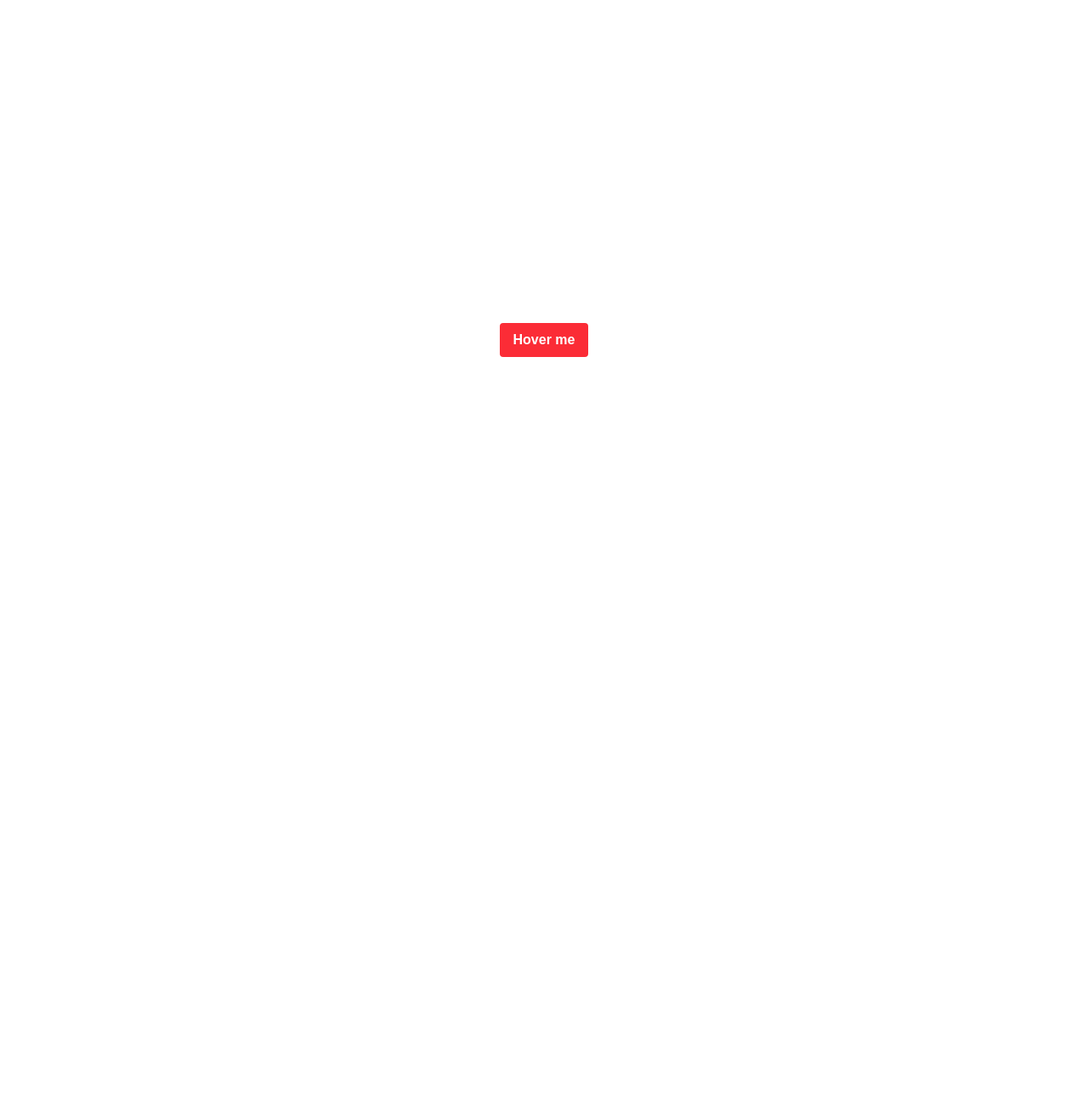
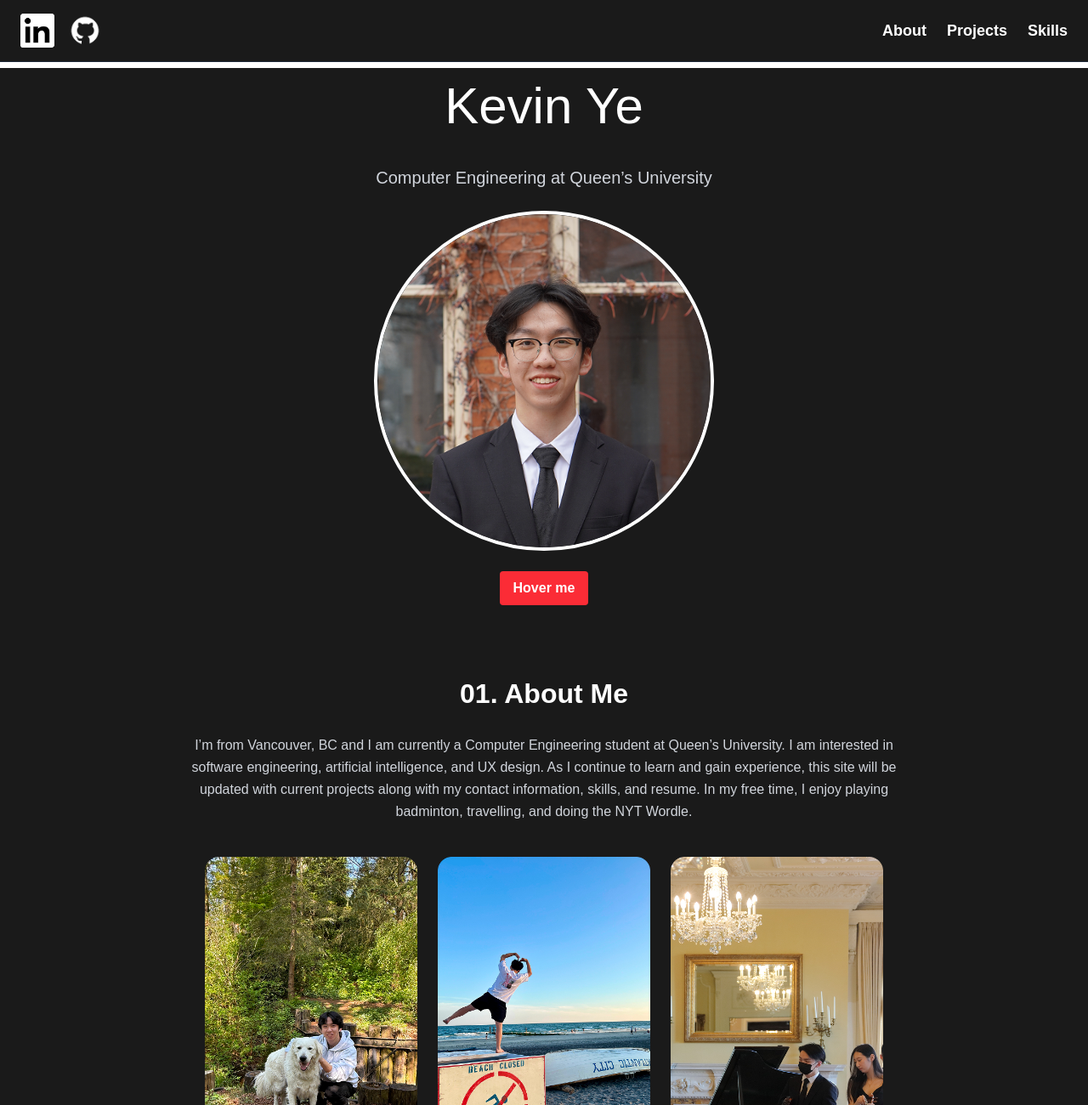
Before and after one commit to kzy0525/website, a Next.js app: page / in a window 1280 px wide. Shown: the top 1300 px of the page at 85% size. Before the commit the page ends 800 px from the top, so only its background shows below. Built offline with nearby package versions, Linux system fonts and the light colour scheme; a web font is replaced by a local one.

Commit message:
hover issue test

```diff
--- a/src/app/page.js
+++ b/src/app/page.js
@@ -1,165 +1,155 @@
-// import Image from "next/image";
-
-// export default function Home() {
-//   return (
-//     <div className="bg-[#1A1A1A] text-white font-[var(--font-cantata)] scroll-smooth">
-
-//       {/* --- Fixed Nav Bar --- */}
-//       <nav className="fixed top-0 left-0 w-full z-50 bg-[#1A1A1A] flex items-center justify-between px-6 py-4 border-b border-gray-800">
-//         <div className="flex items-center space-x-4">
-//           <a href="https://linkedin.com/in/kevinye0525" target="_blank" rel="noopener noreferrer">
-//             <Image src="/linkedin.png" alt="LinkedIn" width={40} height={40} />
-//           </a>
-//           <a href="https://github.com/kzy0525" target="_blank" rel="noopener noreferrer">
-//             <Image src="/github.png" alt="GitHub" width={40} height={40} />
-//           </a>
-//         </div>
-//         <div className="flex space-x-6 text-lg font-semibold">
-//           <a href="#about" className="hover:underline">About</a>
-//           <a href="#projects" className="hover:underline">Projects</a>
-//           <a href="#skills" className="hover:underline">Skills</a>
-//         </div>
-//       </nav>
-
-//       {/* --- Hero Section --- */}
-//       <main className="flex flex-col items-center text-center mt-20 px-4 space-y-6">
-//         <h1 className="text-[60px]">Kevin Ye</h1>
-//         <p className="text-[20px] text-gray-300">Computer Engineering at Queen’s University</p>
-//         <div className="w-[400px] h-[400px] rounded-full overflow-hidden border-4 border-white">
-//           <Image
-//             src="/headshot.png"
-//             alt="Kevin Ye"
-//             width={500}
-//             height={500}
-//             objectFit="cover"
-//           />
-//         </div>
-//           {/* 🔧 Hover Test */}
-//           <button className="bg-red-500 hover:bg-blue-700 text-white font-bold py-2 px-4 rounded">
-//             Hover me
-//           </button>
-
-
-//       </main>
-
-//       {/* --- About Section --- */}
-//       <section id="about" className="text-center px-6 py-20 max-w-4xl mx-auto">
-//         <h2 className="text-[32px] font-bold mb-6">01. About Me</h2>
-//         <p className="text-gray-300 leading-relaxed mb-10">
-//           I’m from Vancouver, BC and I am currently a Computer Engineering student at Queen’s University.
-//           I am interested in software engineering, artificial intelligence, and UX design. As I continue to learn
-//           and gain experience, this site will be updated with current projects along with my contact information,
-//           skills, and resume. In my free time, I enjoy playing badminton, travelling, and doing the NYT Wordle.
-//         </p>
-//         <div className="flex flex-wrap justify-center gap-6">
-//           <Image src="/tofu.png" alt="Dog" width={250} height={250} className="rounded-lg" />
-//           <Image src="/beach.png" alt="Beach lift" width={250} height={250} className="rounded-lg" />
-//           <Image src="/violin.png" alt="Piano" width={250} height={250} className="rounded-lg" />
-//         </div>
-//       </section>
-
-//       {/* --- Projects Section --- */}
-//       <section id="projects" className="text-center px-6 py-20 max-w-6xl mx-auto font-[var(--font-cantata)]">
-//         <h2 className="text-[32px] font-bold mb-4">02. Projects</h2>
-//         <p className="text-white mb-12">Some past projects I’ve worked on</p>
-
-//         <div className="grid grid-cols-1 sm:grid-cols-2 gap-10 place-items-center">
-//           {/* --- Project 1 --- */}
-//           <a
-//             href="https://example.com/machine-vision"
-//             target="_blank"
-//             rel="noopener noreferrer"
-//             className="relative group w-full max-w-sm rounded-2xl overflow-hidden shadow-lg"
-//           >
-//             <Image
-//               src="/qhdt.png"
-//               alt="Machine Vision Sensor System"
-//               width={400}
-//               height={400}
-//               className="object-cover transition duration-300 ease-in-out group-hover:brightness-50"
-//             />
-//             <div className="absolute inset-0 flex flex-col items-center justify-center text-center text-white opacity-0 group-hover:opacity-100 transition duration-300 bg-black/20">
-//               <p className="text-sm text-gray-300 mb-1">Feb 2024</p>
-//               <h3 className="text-2xl font-semibold">Machine Vision Sensor System</h3>
-//               <p className="text-sm text-gray-300 mt-1">ML, Full-stack</p>
-//             </div>
-//           </a>
-
-//           {/* --- Project 2 --- */}
-//           <a
-//             href="https://example.com/atmos"
-//             target="_blank"
-//             rel="noopener noreferrer"
-//             className="relative group w-full max-w-sm rounded-2xl overflow-hidden shadow-lg"
-//           >
-//             <Image
-//               src="/atmos.png"
-//               alt="Atmos"
-//               width={400}
-//               height={400}
-//               className="object-cover transition duration-300 ease-in-out group-hover:brightness-50"
-//             />
-//             <div className="absolute inset-0 flex flex-col items-center justify-center text-center text-white opacity-0 group-hover:opacity-100 transition duration-300 bg-black/20">
-//               <p className="text-sm text-gray-300 mb-1">Jan 2024</p>
-//               <h3 className="text-2xl font-semibold">Atmos</h3>
-//               <p className="text-sm text-gray-300 mt-1">Hardware, Full-stack</p>
-//             </div>
-//           </a>
-
-//           {/* --- Project 3 --- */}
-//           <a
-//             href="https://example.com/club-site"
-//             target="_blank"
-//             rel="noopener noreferrer"
-//             className="relative group w-full max-w-sm rounded-2xl overflow-hidden shadow-lg"
-//           >
-//             <Image
-//               src="/inqubateweb.png"
-//               alt="University Club Website"
-//               width={400}
-//               height={400}
-//               className="object-cover transition duration-300 ease-in-out group-hover:brightness-50"
-//             />
-//             <div className="absolute inset-0 flex flex-col items-center justify-center text-center text-white opacity-0 group-hover:opacity-100 transition duration-300 bg-black/20">
-//               <p className="text-sm text-gray-300 mb-1">Nov 2023</p>
-//               <h3 className="text-2xl font-semibold">University Club Website</h3>
-//               <p className="text-sm text-gray-300 mt-1">UX, Front-end</p>
-//             </div>
-//           </a>
-
-//           {/* --- Project 4 --- */}
-//           <a
-//             href="https://example.com/nomad"
-//             target="_blank"
-//             rel="noopener noreferrer"
-//             className="relative group w-full max-w-sm rounded-2xl overflow-hidden shadow-lg"
-//           >
-//             <Image
-//               src="/nomad.png"
-//               alt="Nomad"
-//               width={400}
-//               height={400}
-//               className="object-cover transition duration-300 ease-in-out group-hover:brightness-50"
-//             />
-//             <div className="absolute inset-0 flex flex-col items-center justify-center text-center text-white opacity-0 group-hover:opacity-100 transition duration-300 bg-black/20">
-//               <p className="text-sm text-gray-300 mb-1">March 2024</p>
-//               <h3 className="text-2xl font-semibold">Nomad</h3>
-//               <p className="text-sm text-gray-300 mt-1">UX</p>
-//             </div>
-//           </a>
-//         </div>
-//       </section>
-
-//     </div>
-//   );
-// }
+import Image from "next/image";
 
 export default function Home() {
   return (
-    <main className="h-screen flex justify-center items-center">
-      <button className="bg-red-500 hover:bg-blue-700 text-white font-bold py-2 px-4 rounded">
-        Hover me
-      </button>
-    </main>
+    <div className="bg-[#1A1A1A] text-white font-[var(--font-cantata)] scroll-smooth">
+
+      {/* --- Fixed Nav Bar --- */}
+      <nav className="fixed top-0 left-0 w-full z-50 bg-[#1A1A1A] flex items-center justify-between px-6 py-4 border-b border-gray-800">
+        <div className="flex items-center space-x-4">
+          <a href="https://linkedin.com/in/kevinye0525" target="_blank" rel="noopener noreferrer">
+            <Image src="/linkedin.png" alt="LinkedIn" width={40} height={40} />
+          </a>
+          <a href="https://github.com/kzy0525" target="_blank" rel="noopener noreferrer">
+            <Image src="/github.png" alt="GitHub" width={40} height={40} />
+          </a>
+        </div>
+        <div className="flex space-x-6 text-lg font-semibold">
+          <a href="#about" className="hover:underline">About</a>
+          <a href="#projects" className="hover:underline">Projects</a>
+          <a href="#skills" className="hover:underline">Skills</a>
+        </div>
+      </nav>
+
+      {/* --- Hero Section --- */}
+      <main className="flex flex-col items-center text-center mt-20 px-4 space-y-6">
+        <h1 className="text-[60px]">Kevin Ye</h1>
+        <p className="text-[20px] text-gray-300">Computer Engineering at Queen’s University</p>
+        <div className="w-[400px] h-[400px] rounded-full overflow-hidden border-4 border-white">
+          <Image
+            src="/headshot.png"
+            alt="Kevin Ye"
+            width={500}
+            height={500}
+            objectFit="cover"
+          />
+        </div>
+          {/* 🔧 Hover Test */}
+          <button className="bg-red-500 hover:bg-blue-700 text-white font-bold py-2 px-4 rounded">
+            Hover me
+          </button>
+
+
+      </main>
+
+      {/* --- About Section --- */}
+      <section id="about" className="text-center px-6 py-20 max-w-4xl mx-auto">
+        <h2 className="text-[32px] font-bold mb-6">01. About Me</h2>
+        <p className="text-gray-300 leading-relaxed mb-10">
+          I’m from Vancouver, BC and I am currently a Computer Engineering student at Queen’s University.
+          I am interested in software engineering, artificial intelligence, and UX design. As I continue to learn
+          and gain experience, this site will be updated with current projects along with my contact information,
+          skills, and resume. In my free time, I enjoy playing badminton, travelling, and doing the NYT Wordle.
+        </p>
+        <div className="flex flex-wrap justify-center gap-6">
+          <Image src="/tofu.png" alt="Dog" width={250} height={250} className="rounded-lg" />
+          <Image src="/beach.png" alt="Beach lift" width={250} height={250} className="rounded-lg" />
+          <Image src="/violin.png" alt="Piano" width={250} height={250} className="rounded-lg" />
+        </div>
+      </section>
+
+      {/* --- Projects Section --- */}
+      <section id="projects" className="text-center px-6 py-20 max-w-6xl mx-auto font-[var(--font-cantata)]">
+        <h2 className="text-[32px] font-bold mb-4">02. Projects</h2>
+        <p className="text-white mb-12">Some past projects I’ve worked on</p>
+
+        <div className="grid grid-cols-1 sm:grid-cols-2 gap-10 place-items-center">
+          {/* --- Project 1 --- */}
+          <a
+            href="https://example.com/machine-vision"
+            target="_blank"
+            rel="noopener noreferrer"
+            className="relative group w-full max-w-sm rounded-2xl overflow-hidden shadow-lg"
+          >
+            <Image
+              src="/qhdt.png"
+              alt="Machine Vision Sensor System"
+              width={400}
+              height={400}
+              className="object-cover transition duration-300 ease-in-out group-hover:brightness-50"
+            />
+            <div className="absolute inset-0 flex flex-col items-center justify-center text-center text-white opacity-0 group-hover:opacity-100 transition duration-300 bg-black/20">
+              <p className="text-sm text-gray-300 mb-1">Feb 2024</p>
+              <h3 className="text-2xl font-semibold">Machine Vision Sensor System</h3>
+              <p className="text-sm text-gray-300 mt-1">ML, Full-stack</p>
+            </div>
+          </a>
+
+          {/* --- Project 2 --- */}
+          <a
+            href="https://example.com/atmos"
+            target="_blank"
+            rel="noopener noreferrer"
+            className="relative group w-full max-w-sm rounded-2xl overflow-hidden shadow-lg"
+          >
+            <Image
+              src="/atmos.png"
+              alt="Atmos"
+              width={400}
+              height={400}
+              className="object-cover transition duration-300 ease-in-out group-hover:brightness-50"
+            />
+            <div className="absolute inset-0 flex flex-col items-center justify-center text-center text-white opacity-0 group-hover:opacity-100 transition duration-300 bg-black/20">
+              <p className="text-sm text-gray-300 mb-1">Jan 2024</p>
+              <h3 className="text-2xl font-semibold">Atmos</h3>
+              <p className="text-sm text-gray-300 mt-1">Hardware, Full-stack</p>
+            </div>
+          </a>
+
+          {/* --- Project 3 --- */}
+          <a
+            href="https://example.com/club-site"
+            target="_blank"
+            rel="noopener noreferrer"
+            className="relative group w-full max-w-sm rounded-2xl overflow-hidden shadow-lg"
+          >
+            <Image
+              src="/inqubateweb.png"
+              alt="University Club Website"
+              width={400}
+              height={400}
+              className="object-cover transition duration-300 ease-in-out group-hover:brightness-50"
+            />
+            <div className="absolute inset-0 flex flex-col items-center justify-center text-center text-white opacity-0 group-hover:opacity-100 transition duration-300 bg-black/20">
+              <p className="text-sm text-gray-300 mb-1">Nov 2023</p>
+              <h3 className="text-2xl font-semibold">University Club Website</h3>
+              <p className="text-sm text-gray-300 mt-1">UX, Front-end</p>
+            </div>
+          </a>
+
+          {/* --- Project 4 --- */}
+          <a
+            href="https://example.com/nomad"
+            target="_blank"
+            rel="noopener noreferrer"
+            className="relative group w-full max-w-sm rounded-2xl overflow-hidden shadow-lg"
+          >
+            <Image
+              src="/nomad.png"
+              alt="Nomad"
+              width={400}
+              height={400}
+              className="object-cover transition duration-300 ease-in-out group-hover:brightness-50"
+            />
+            <div className="absolute inset-0 flex flex-col items-center justify-center text-center text-white opacity-0 group-hover:opacity-100 transition duration-300 bg-black/20">
+              <p className="text-sm text-gray-300 mb-1">March 2024</p>
+              <h3 className="text-2xl font-semibold">Nomad</h3>
+              <p className="text-sm text-gray-300 mt-1">UX</p>
+            </div>
+          </a>
+        </div>
+      </section>
+
+    </div>
   );
 }
```
